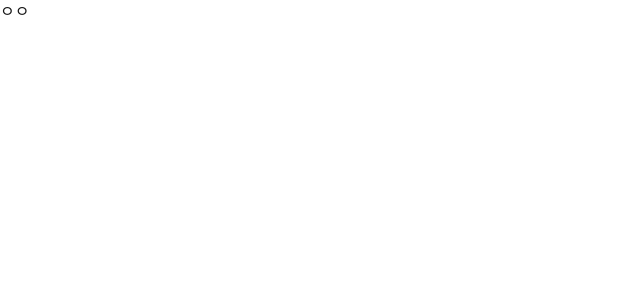
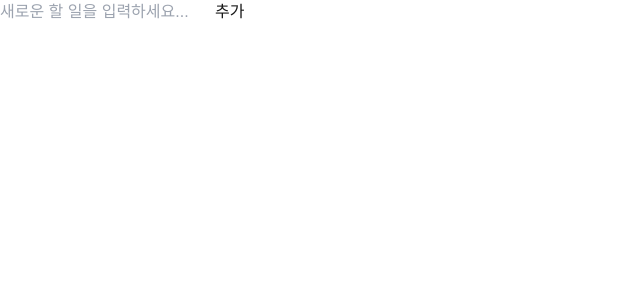
Before and after one commit to sharet9446/todo-list-brit, a Next.js app: page / in a window 1280 px wide. Shown: the top 300 px of the page, without its empty margins (0-640 px from the left). Built offline with nearby package versions, Linux system fonts and the light colour scheme.

Commit message:
add: TodoForm 컴포넌트 추가 및 할 일 추가 기능 구현

```diff
--- a/src/app/page.tsx
+++ b/src/app/page.tsx
@@ -1,3 +1,5 @@
+import TodoForm from "@/components/TodoForm";
+
 export default function Home() {
-  return <div>ㅇㅇ</div>;
+  return <TodoForm />;
 }
--- /dev/null
+++ b/src/components/TodoForm.tsx
@@ -0,0 +1,43 @@
+"use client";
+
+import { useState } from "react";
+import { useCreateTodo } from "@/hooks/useTodos";
+
+export default function TodoForm() {
+  const [title, setTitle] = useState("");
+  const createTodoMutation = useCreateTodo();
+
+  const handleSubmit = (e: React.FormEvent) => {
+    e.preventDefault();
+    if (title.trim()) {
+      createTodoMutation.mutate(
+        { title: title.trim() },
+        {
+          onSuccess: () => {
+            setTitle("");
+          },
+        }
+      );
+    }
+  };
+
+  return (
+    <form onSubmit={handleSubmit} className="mb-6">
+      <div className="flex gap-2">
+        <input
+          type="text"
+          value={title}
+          onChange={(e) => setTitle(e.target.value)}
+          placeholder="새로운 할 일을 입력하세요..."
+          disabled={createTodoMutation.isPending}
+        />
+        <button
+          type="submit"
+          disabled={createTodoMutation.isPending || !title.trim()}
+        >
+          {createTodoMutation.isPending ? "추가 중..." : "추가"}
+        </button>
+      </div>
+    </form>
+  );
+}
```
